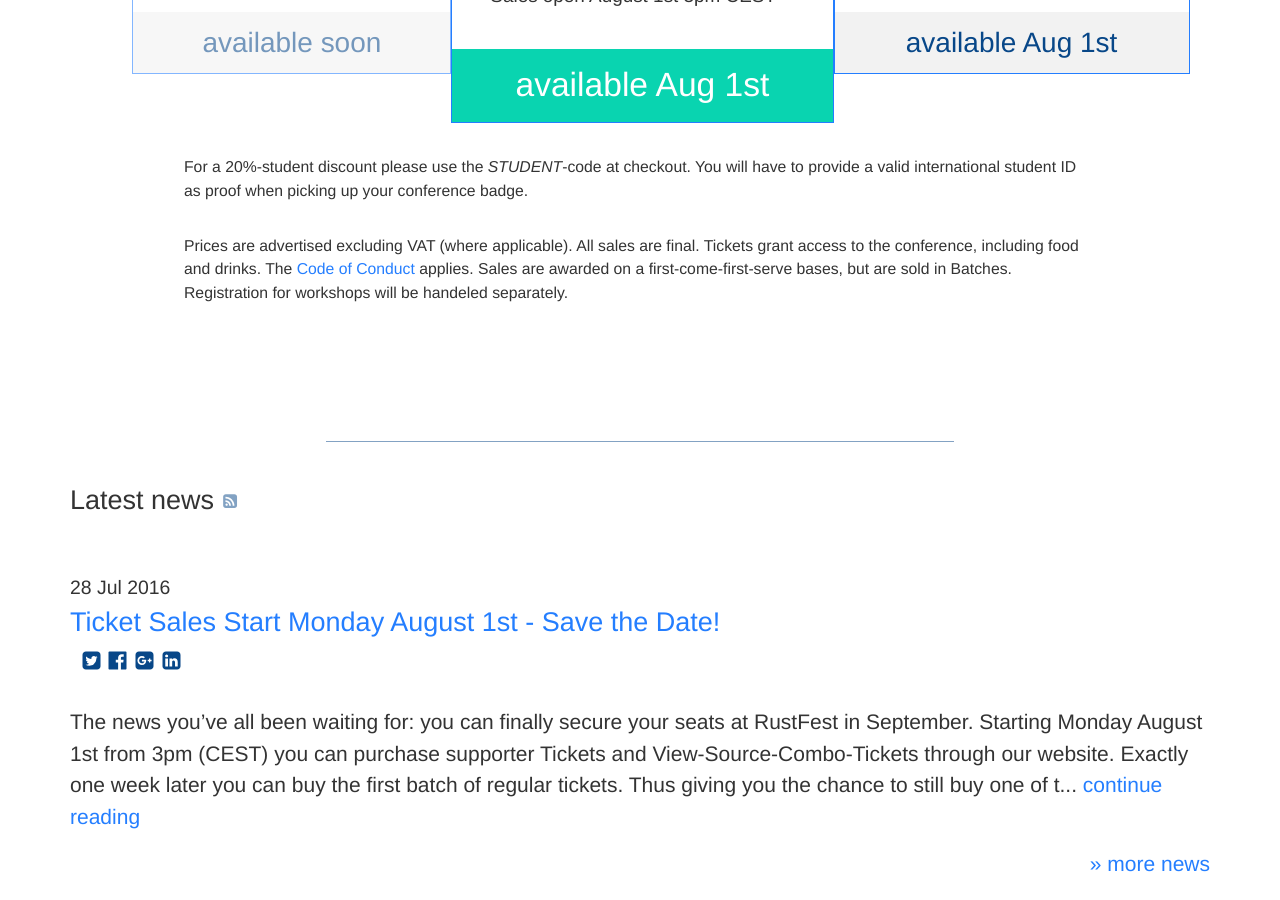
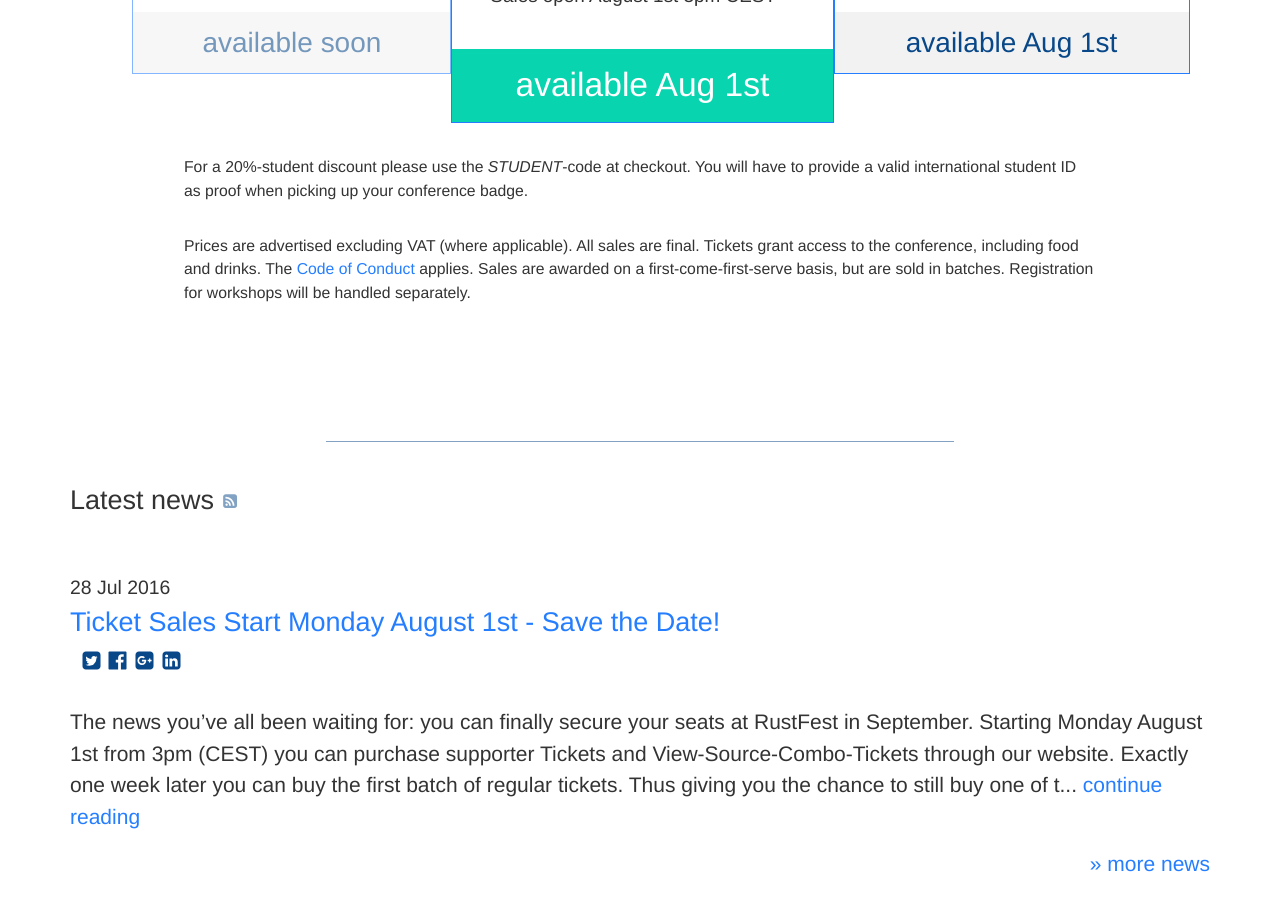
Before and after one commit to RustFestEU/blog.rustfest.eu, a Jekyll site: the page built from index.html, in a window 1280 px wide and 900 px high, scrolled down 2862 px. Built offline with Jekyll 4.4.1, drawn with Linux system fonts in a browser that asks for light colours.

Commit message:
minor typos and wording

```diff
--- a/index.html
+++ b/index.html
@@ -160,7 +160,7 @@
       For a 20%-student discount please use the <em>STUDENT</em>-code at checkout. You will have to provide a valid international student ID as proof when picking up your conference badge.
     </p>
     <p class="smallprint">
-      Prices are advertised excluding VAT (where applicable). All sales are final. Tickets grant access to the conference, including food and drinks. The <a href="/code-of-conduct/">Code of Conduct</a> applies. Sales are awarded on a first-come-first-serve bases, but are sold in Batches. Registration for workshops will be handeled separately.
+      Prices are advertised excluding VAT (where applicable). All sales are final. Tickets grant access to the conference, including food and drinks. The <a href="/code-of-conduct/">Code of Conduct</a> applies. Sales are awarded on a first-come-first-serve basis, but are sold in batches. Registration for workshops will be handled separately.
     </p>
   </section>
 </div>
```
Also changed, not shown: _posts/2016-07-28-ticket-sales-start-monday-august-1st.md (+1 -1 lines).
